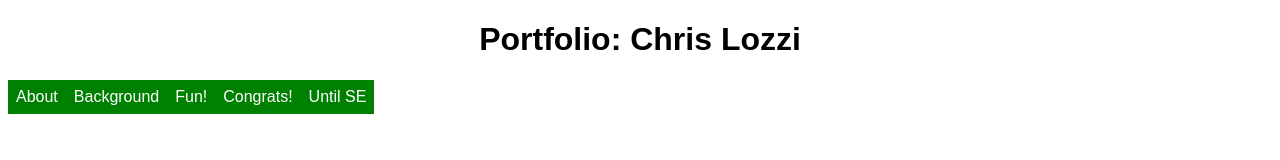
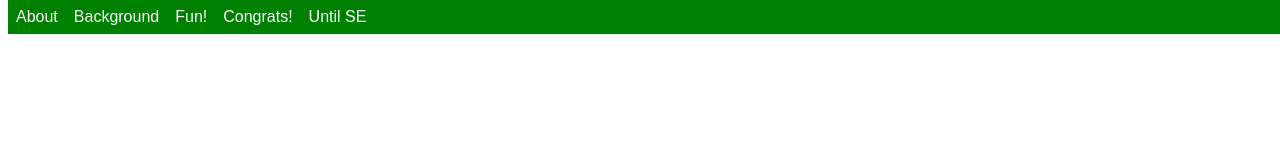
Before and after one commit to clozzi/my-prep-website, a plain HTML site: page index.html in a window 1280 px wide. Drawn offline with Linux system fonts and the light colour scheme.

Commit message:
navbar updated header removed

```diff
--- a/index.html
+++ b/index.html
@@ -6,7 +6,6 @@
         <script src="script.js"></script>
     </head>
         <body>
-            <h1>Portfolio: Chris Lozzi</h1>
                 <ul>
                     <li><a href="https://imgur.com/t/sloth/WxgbPZL">About</a></li>
                     <li><a href="https://imgur.com/t/teaching/Ovo3a8W">Background</a></li>
--- a/style.css
+++ b/style.css
@@ -1,20 +1,22 @@
 body {
     background-color: white;
     font-family: Arial;
-}
-
-h1 {
-    text-align: center;
 }
 
 ul {
     list-style-type: none;
     margin: 0;
     padding: 0;
+    overflow: hidden;
+    background-color: green;
+    position: fixed;
+    top: 0;
+    width: 100%;
 }
 
 li {
     float: left;
+    border-right: 1 px solid #bbb;
 }
 
 a {
@@ -34,3 +36,7 @@ li a {
 li a:hover {
     background-color: white;
 }
+
+.active {
+    background-color: blueviolet;
+}
```
